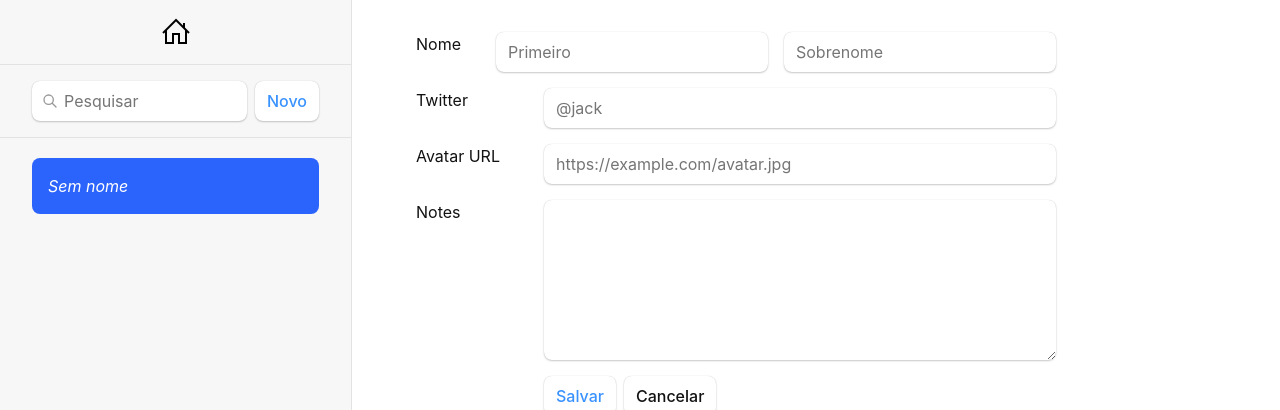
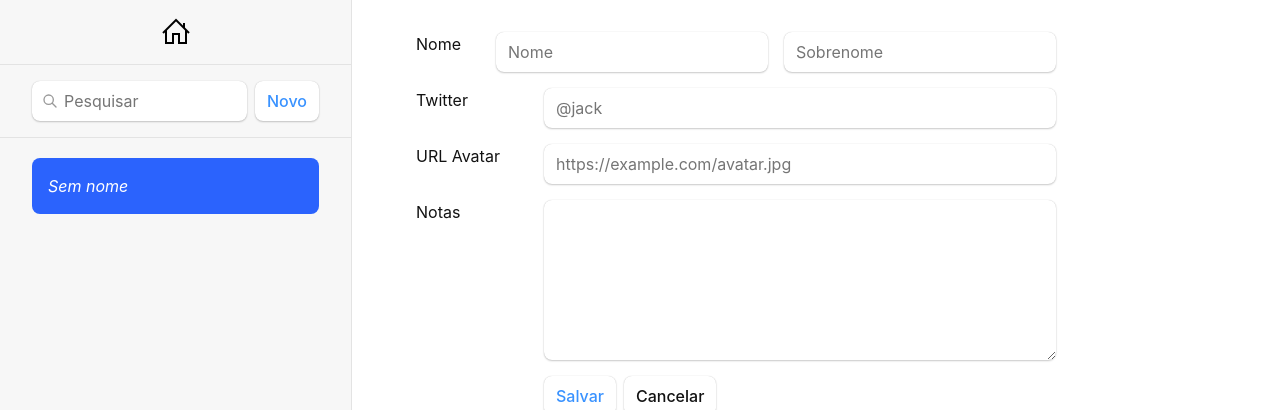
Before and after one commit to andersonstudioa/react-router-tutorial, a React (Vite) app: page /contacts/1/edit in a window 1280 px wide. Both pictures are taken after a click on the button "Novo". Shown: the top 410 px of the page. Built offline with nearby package versions, Linux system fonts and the light colour scheme.

Commit message:
Ajustes formulário

```diff
--- a/src/pages/edit.jsx
+++ b/src/pages/edit.jsx
@@ -22,8 +22,8 @@ export default function EditContact() {
       <p>
         <span>Nome</span>
         <input
-          placeholder="Primeiro"
-          aria-label="Primeiro nome"
+          placeholder="Nome"
+          aria-label="Nome"
           type="text"
           name="first"
           defaultValue={contact.first}
@@ -46,17 +46,17 @@ export default function EditContact() {
         />
       </label>
       <label>
-        <span>Avatar URL</span>
+        <span>URL Avatar</span>
         <input
           placeholder="https://example.com/avatar.jpg"
-          aria-label="Avatar URL"
+          aria-label="Avatar"
           type="text"
           name="avatar"
           defaultValue={contact.avatar}
         />
       </label>
       <label>
-        <span>Notes</span>
+        <span>Notas</span>
         <textarea
           name="notes"
           defaultValue={contact.notes}
```
